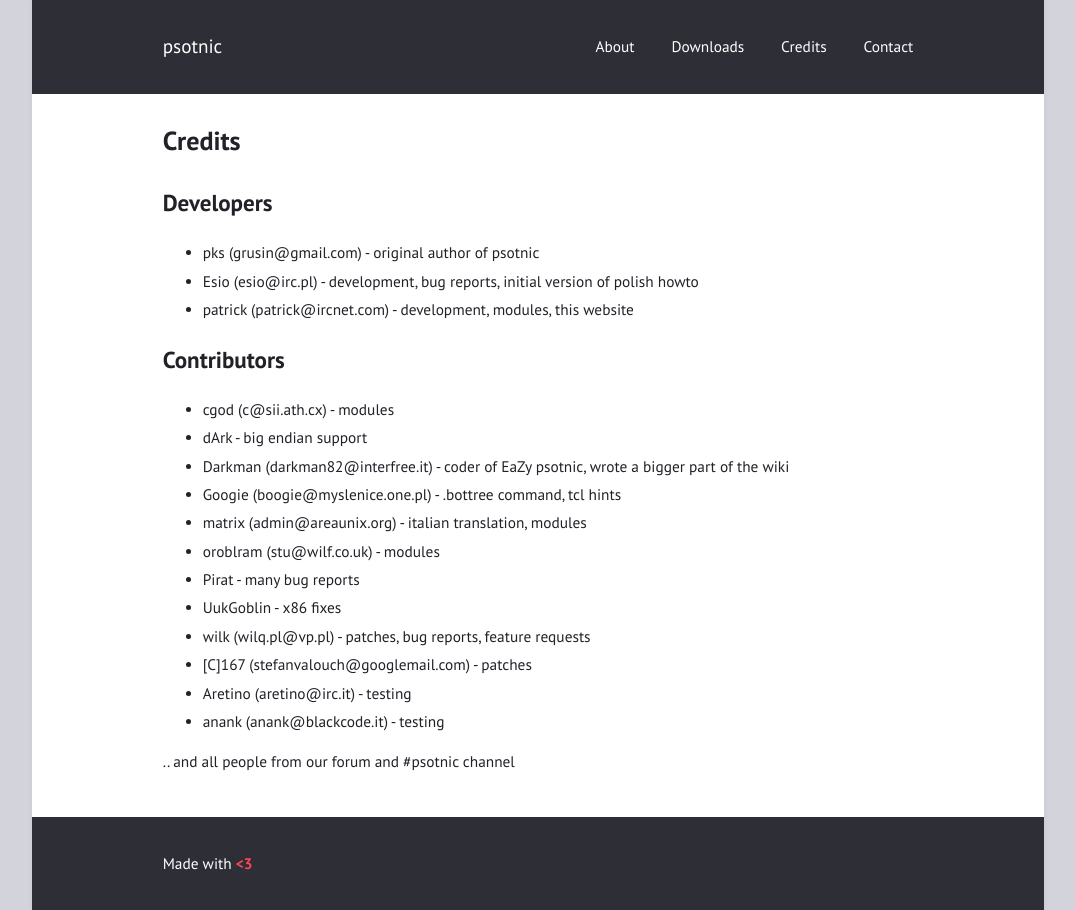
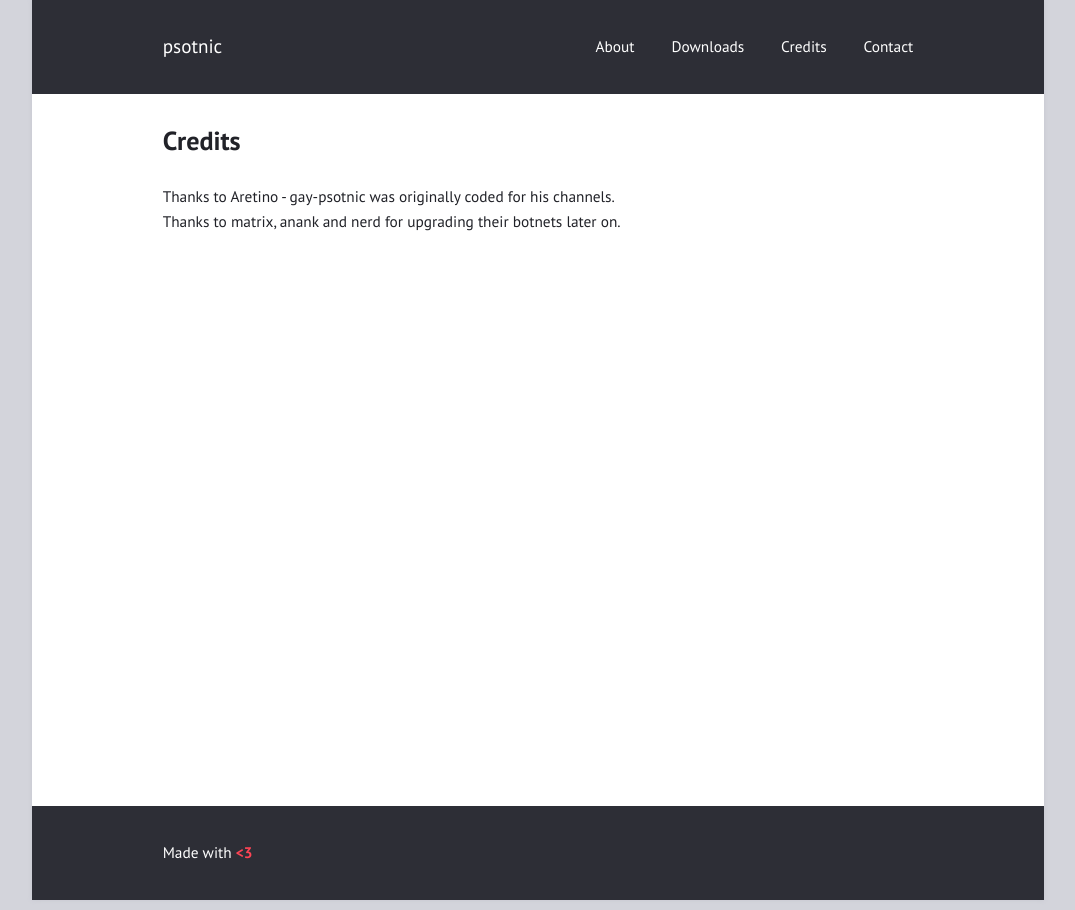
Before and after one commit to psotnic/gay.psotnic.github.io, a Jekyll site: the page built from content/credits.md, in a window 1280 px wide. Shown: the whole page, without its empty margins (102-1177 px from the left). Built offline with Jekyll 4.4.1, drawn with Linux system fonts in a browser that asks for light colours.

Commit message:
Update credits.md

```diff
--- a/content/credits.md
+++ b/content/credits.md
@@ -3,23 +3,6 @@
 permalink: "/credits/"
 layout: page
 ---
-## Developers
-* pks (grusin@gmail.com) - original author of psotnic
-* Esio (esio@irc.pl) - development, bug reports, initial version of polish howto
-* patrick (patrick@ircnet.com) - development, modules, this website
-
-## Contributors
-* cgod (c@sii.ath.cx) - modules
-* dArk - big endian support
-* Darkman (darkman82@interfree.it) - coder of EaZy psotnic, wrote a bigger part of the wiki
-* Googie (boogie@myslenice.one.pl) - .bottree command, tcl hints
-* matrix (admin@areaunix.org) - italian translation, modules
-* oroblram (stu@wilf.co.uk) - modules
-* Pirat - many bug reports
-* UukGoblin - x86 fixes
-* wilk (wilq.pl@vp.pl) - patches, bug reports, feature requests
-* [C]167 (stefanvalouch@googlemail.com) - patches
-* Aretino (aretino@irc.it) - testing
-* anank (anank@blackcode.it) - testing
-
-.. and all people from our forum and #psotnic channel
+Thanks to Aretino - gay-psotnic was originally coded for his channels.
+<br>
+Thanks to matrix, anank and nerd for upgrading their botnets later on.
```
